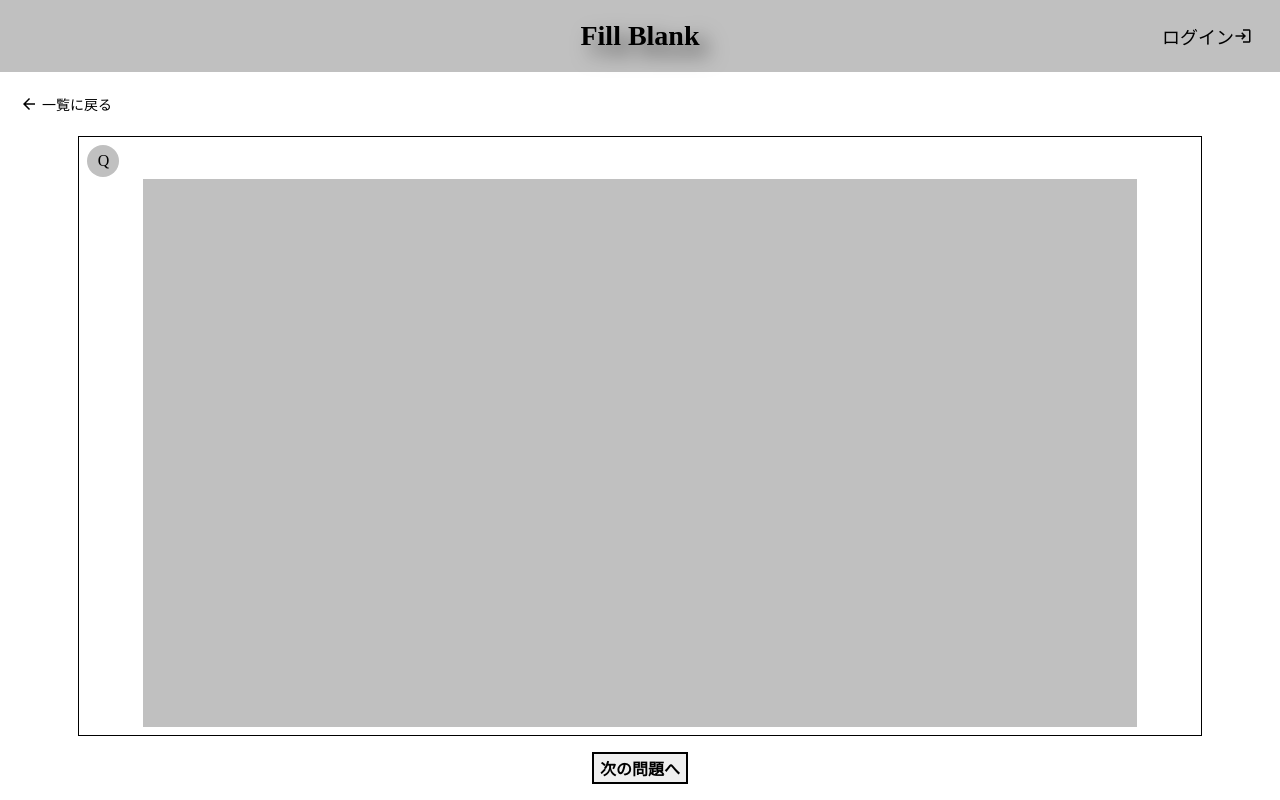
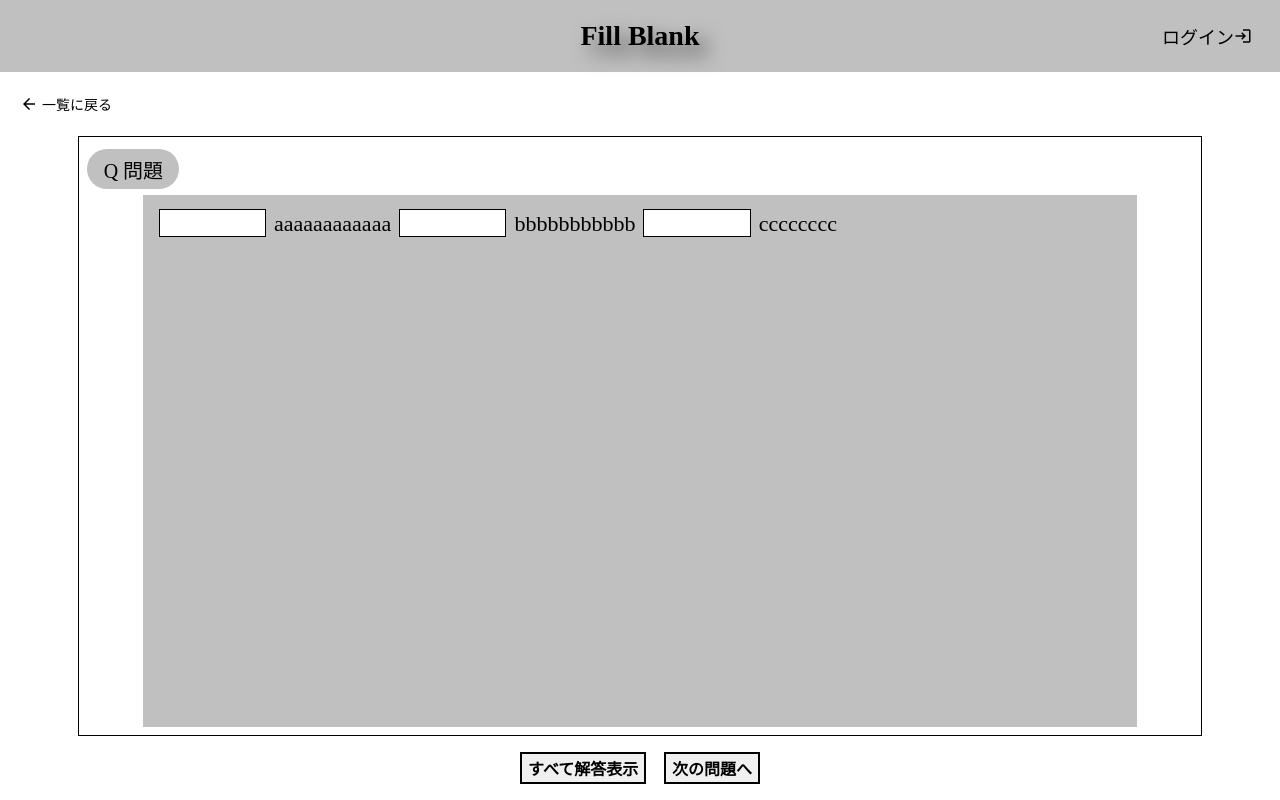
Before and after one commit to Ryo4020/fill-blank, a Vue app: page /exercise in a window 1280 px wide. Built offline with nearby package versions, Linux system fonts and the light colour scheme; no server answers.

Commit message:
Exerciseの問題演習画面作成

```diff
--- /dev/null
+++ b/src/components/atoms/BlankComponent.vue
@@ -0,0 +1,58 @@
+<template>
+  <div :class="['blank', setClassOpen]" @click="clickBlank">
+    {{ text }}{{ blankId }}{{ isOpened }}
+  </div>
+</template>
+
+<script lang="ts">
+import { computed, defineComponent, SetupContext } from "vue";
+
+export default defineComponent({
+  name: "BlankComponent",
+  props: {
+    blankId: {
+      type: Number,
+      required: true,
+    },
+    isOpened: {
+      type: Boolean,
+      required: true,
+    },
+    text: {
+      type: String,
+      required: true,
+    },
+  },
+  emits: ["click-blank"],
+  setup(props, context: SetupContext) {
+    const setClassOpen = computed(() => props.isOpened ? "open" : ""); // propsを監視して解答表示切り替え
+
+    function clickBlank(): void {
+      context.emit("click-blank", props.blankId);
+    }
+
+    return {
+      setClassOpen,
+
+      clickBlank,
+    };
+  },
+});
+</script>
+
+<style lang="scss" scoped>
+.blank {
+  font-size: 24px;
+  color: white;
+  background: white;
+  display: inline;
+  border: 1px solid black;
+  margin: 0px 8px;
+}
+
+.open {
+  color: black !important;
+  background: silver !important;
+  border: none !important;
+}
+</style>
--- /dev/null
+++ b/src/components/atoms/PlainText.vue
@@ -0,0 +1,25 @@
+<template>
+  <div class="plain">{{ text }}</div>
+</template>
+
+<script lang="ts">
+import { defineComponent } from "vue";
+
+export default defineComponent({
+  name: "PlainText",
+  props: {
+    text: {
+      type: String,
+      required: true,
+    },
+  },
+});
+</script>
+
+<style lang="scss" scoped>
+.plain {
+  font-size: 22px;
+  display: inline;
+  word-break: break-all;
+}
+</style>
--- a/src/views/Exercise.vue
+++ b/src/views/Exercise.vue
@@ -2,34 +2,127 @@
   <div class="exercise">
     <ArrowToHome />
     <div class="exercise-content">
-      <div class="exercise-content-icon">Q</div>
-      <div class="exercise-content-main"></div>
+      <div class="exercise-content-icon">Q 問題</div>
+      <div class="exercise-content-main">
+        <component
+          v-for="(item, index) in questionTextArray"
+          :key="index"
+          :is="setTextComponent(index)"
+          :blankId="(index + 1) / 2"
+          :isOpened="getIsBlankOpened(index)"
+          :text="item"
+          @click-blank="shiftBlankState"
+        />
+      </div>
     </div>
     <div class="button-wrapper">
+      <CommonButton label="すべて解答表示" @click-event="openAll" />
       <CommonButton label="次の問題へ" @click-event="next" />
     </div>
   </div>
 </template>
 
 <script lang="ts">
-import { defineComponent } from "vue";
+import { computed, defineComponent, onBeforeMount, onMounted, ref, watch } from "vue";
 
+import BlankComponent from "@/components/atoms/BlankComponent.vue";
+import PlainText from "@/components/atoms/PlainText.vue";
 import ArrowToHome from "@/components/atoms/ArrowToHome.vue";
 import CommonButton from "@/components/atoms/CommonButton.vue";
+
+type QuestionDataType = {
+  id: number;
+  text: string;
+  total: number;
+};
 
 export default defineComponent({
   name: "Exercise",
   components: {
+    BlankComponent,
+    PlainText,
     ArrowToHome,
     CommonButton,
   },
   setup() {
-    function next(): void { // 次の問題を写す
-      console.log("次の問題へ");
+    const testQuestion = ref<QuestionDataType[]>([ // 試験的な問題文データ
+      {
+        id: 1,
+        text: "$空白$aaaaaaaaaaaaaaaaaaaaaaa$空白$bbbbbbbbbbbbbbb",
+        total: 2,
+      },
+      {
+        id: 2,
+        text: "$空白$aaaaaaaaaaaa$空白$bbbbbbbbbbb$空白$cccccccc",
+        total: 3,
+      },
+    ]);
+    const questionId = ref<number>(NaN); // 実行中の問題番号
+
+    function randomQuestionId(): void { // 問題番号をランダムに決定
+      const length = testQuestion.value.length;
+      questionId.value = Math.floor(Math.random() * length);
+    }
+    onBeforeMount(() => { // 開始時に問題決定
+      randomQuestionId();
+    });
+
+    function next(): void { // 次の問題に移る
+      questionId.value++;
+      if (questionId.value === testQuestion.value.length) {
+        questionId.value = 0;
+      }
+    }
+
+    const questionTextArray = computed(() => // 問題文を空白とその他で分割して配列に
+      testQuestion.value[questionId.value].text.split("$")
+    );
+
+    const setTextComponent = computed(() => { // 空白とその他で違うコンポーネントに
+      return function (key: number): string {
+        return key % 2 === 0 ? "PlainText" : "BlankComponent";
+      };
+    });
+
+    const isBlankOpenedList = ref<boolean[]>([]); // 表示状態を順にした配列
+    function setIsBlankOpend(total: number): void { // 問題が出た時に中身をfalseに
+      isBlankOpenedList.value.splice(-isBlankOpenedList.value.length);
+      for (let i = 0; i < total; i++) {
+        isBlankOpenedList.value[i] = false;
+      }
+    }
+    function getIsBlankOpened(id: number): boolean { // 表示状態の取得
+      return isBlankOpenedList.value[(id + 1) / 2 - 1];
+    }
+
+    // Exerciseの開始時と問題番号の変更時にすべて空白に
+    onMounted(() => {
+      const blankTotal: number = testQuestion.value[questionId.value].total;
+      setIsBlankOpend(blankTotal);
+    });
+    watch(questionId, (newValue: number) => {
+      const blankTotal: number = testQuestion.value[newValue].total;
+      setIsBlankOpend(blankTotal);
+    });
+
+    function shiftBlankState(id: number): void {
+      // 空白の答え表示の切り替え
+      isBlankOpenedList.value[id - 1] = !isBlankOpenedList.value[id - 1];
+    }
+
+    function openAll(): void { // 全ての解答を表示
+      isBlankOpenedList.value.fill(true);
     }
 
     return {
+      questionTextArray,
       next,
+
+      setTextComponent,
+
+      shiftBlankState,
+      getIsBlankOpened,
+      openAll,
     };
   },
 });
@@ -47,20 +140,22 @@ export default defineComponent({
   &-content {
     width: 90%;
     display: grid;
-    grid-template-rows: 32px 1fr;
+    grid-template-rows: 48px 1fr;
     row-gap: 2px;
     border: 1px solid black;
     margin: 0 auto; // 左右中央揃え
     padding: 8px;
 
     &-icon {
-      width: 32px;
-      height: 32px;
+      width: 92px;
+      height: 40px;
+      font-size: 20px;
       background: silver;
-      border-radius: 50%;
+      border-radius: 24px;
       display: flex;
       justify-content: center;
       align-items: center;
+      margin-top: 4px; // 上下中央揃え用
     }
 
     &-main {
@@ -72,7 +167,10 @@ export default defineComponent({
   }
 
   .button-wrapper {
-    text-align: center;
+    width: 240px;
+    display: flex;
+    justify-content: space-between;
+    margin: 0 auto; // 左右中央揃え用
   }
 }
 </style>
--- a/src/views/Home.vue
+++ b/src/views/Home.vue
@@ -68,24 +68,10 @@ export default defineComponent({
       }
     }
 
-    function opeGroup(dataId: number, operatorKey: string): void {
-      // 押されたボタンの種類で分岐
-      switch (operatorKey) {
-        case "exercise": // グループの問題を演習
-          startExercise(dataId);
-          break;
-        case "edit": // グループの問題を編集
-          startEdit();
-          break;
-        case "delete": // グループを削除
-          openConfirmDelete();
-          break;
-      }
-    }
-
     function startExercise(dataId: number): void {
       // 演習開始処理
       console.log(dataId);
+      router.push("/exercise");
     }
 
     function startEdit(): void {
@@ -105,6 +91,21 @@ export default defineComponent({
       } else {
         alert("問題を編集するにはログインが必要です");
         store.dispatch("modal/setModal", "LogInForm");
+      }
+    }
+
+    function opeGroup(dataId: number, operatorKey: string): void {
+      // 押されたボタンの種類で分岐
+      switch (operatorKey) {
+        case "exercise": // グループの問題を演習
+          startExercise(dataId);
+          break;
+        case "edit": // グループの問題を編集
+          startEdit();
+          break;
+        case "delete": // グループを削除
+          openConfirmDelete();
+          break;
       }
     }
 
```
